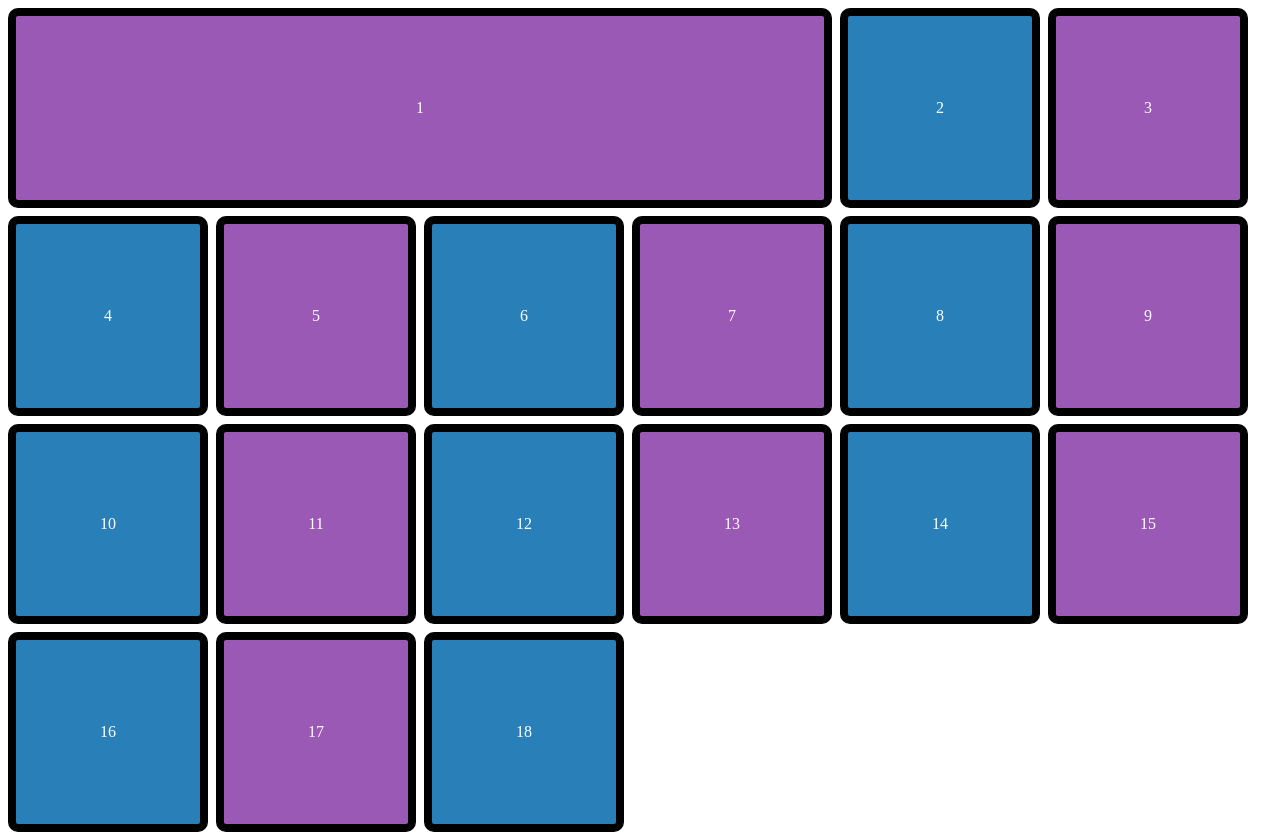
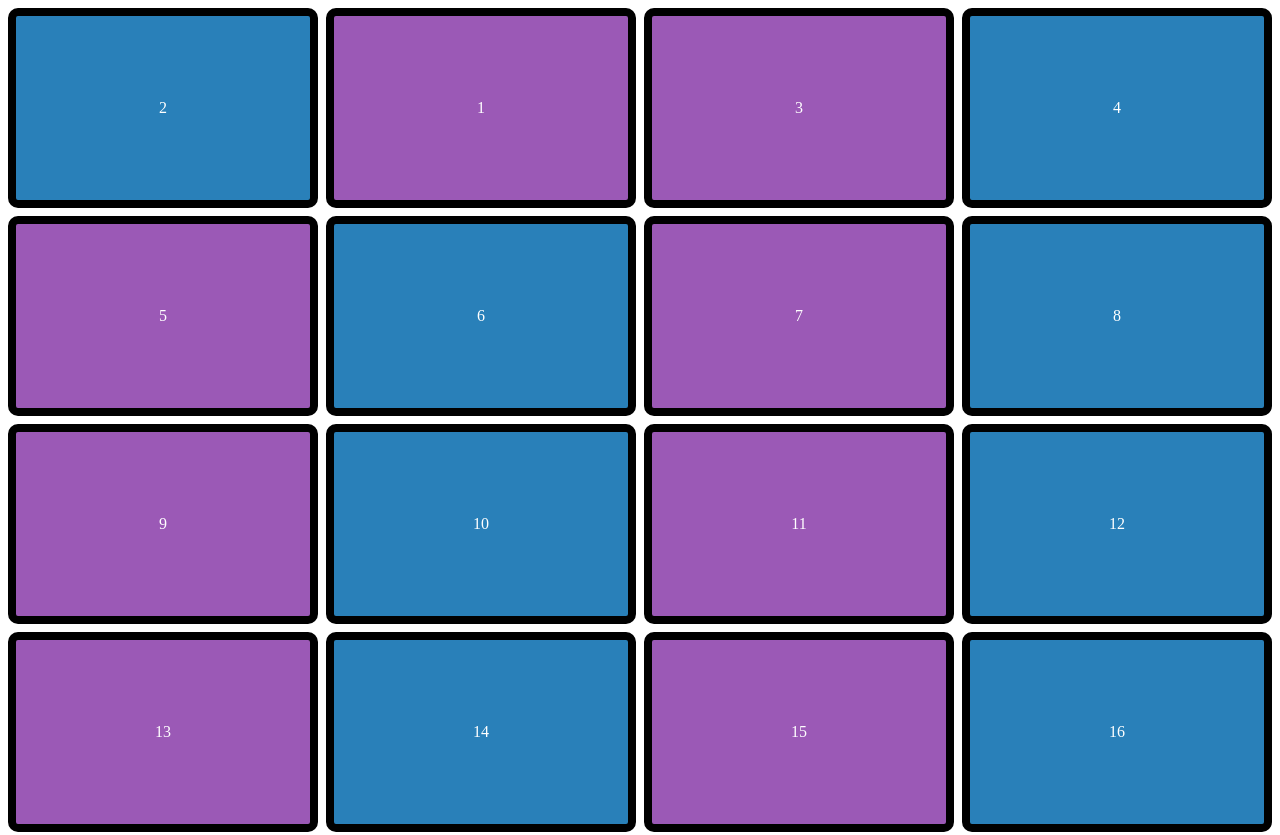
Before and after one commit to DasolPark/Nico_CSS_CSS-Master-Class, a plain HTML site: page grid.html in a window 1280 px wide. Shown: the top 835 px of the page. Drawn offline with Linux system fonts and the light colour scheme.

Commit message:
2-10. Line Naming and grid-auto-flow

```diff
--- a/grid.html
+++ b/grid.html
@@ -9,8 +9,10 @@
       .grid-container {
         display: grid;
         grid-auto-rows: 200px;
-        grid-template-columns: repeat(auto-fit, 200px);
+        grid-template-columns: [line-start] 1fr [line-sexy] 1fr [line-david] 1fr [line-end] 1fr;
+        /* grid-template-columns: [line-start] repeat(5, 1fr) [line-end]; */
         grid-gap: 0.5rem;
+        grid-auto-flow: row dense;
       }
 
       .grid-item:nth-child(even) {
@@ -20,10 +22,8 @@
         background-color: #9b59b6;
       }
       .grid-item:first-child {
-        /* grid-column-start: 1;
-        grid-column-end: 5;
-         */
-        grid-column: 1/5;
+        grid-column-start: line-sexy;
+        grid-column-end: line-david;
       }
       .grid-item {
         display: flex;
```
